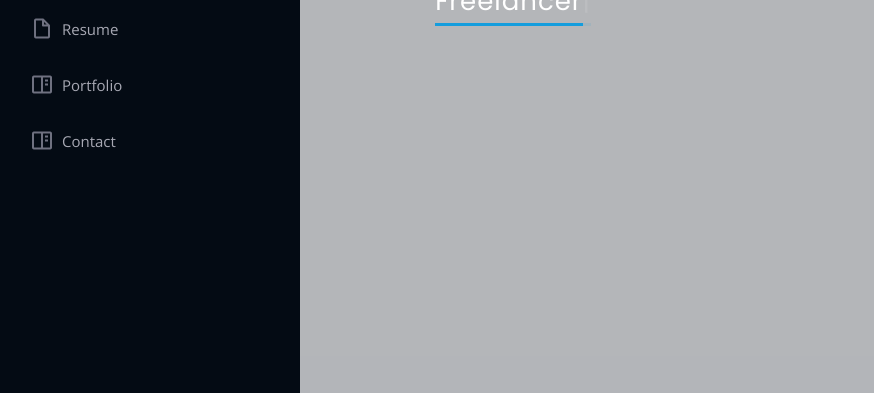
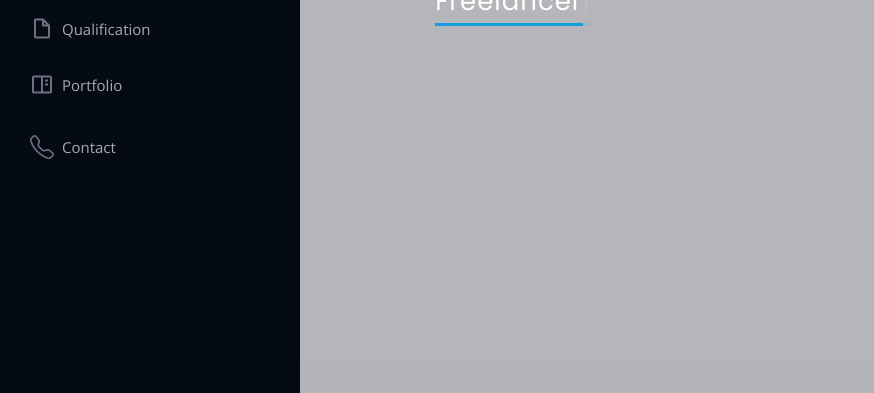
Before and after one commit to muralidhnr/portfolio, a plain HTML site: page index.html in a window 1280 px wide. Shown: the part 407-800 px from the top of the page, without its empty margins (0-874 px from the left). Drawn offline with nearby package versions, Linux system fonts and the light colour scheme.

Commit message:
Update index.html

```diff
--- a/index.html
+++ b/index.html
@@ -59,12 +59,12 @@
 
       <nav id="navbar" class="nav-menu navbar">
         <ul>
-            <li><a href="assets/Muralidharan.pdf">Resume <i class="bi bi-box-arrow-up-right"></i></a></li>
+            <li style="text-align:center;"><a href="assets/Muralidharan.pdf">Resume <i class="bi bi-box-arrow-up-right"></i></a></li>
           <li><a href="#hero" class="nav-link scrollto active"><i class="bx bx-home"></i> <span>Home</span></a></li>
           <li><a href="#about" class="nav-link scrollto"><i class="bx bx-user"></i> <span>About</span></a></li>
-          <li><a href="#resume" class="nav-link scrollto"><i class="bx bx-file-blank"></i> <span>Resume</span></a></li>
+          <li><a href="#resume" class="nav-link scrollto"><i class="bx bx-file-blank"></i> <span>Qualification</span></a></li>
           <li><a href="#portfolio" class="nav-link scrollto"><i class="bx bx-book-content"></i> <span>Portfolio</span></a></li>
-          <li><a href="#contact" class="nav-link scrollto"><i class="bx bx-book-content"></i> <span>Contact</span></a></li>
+          <li><a href="#contact" class="nav-link scrollto"><i class="bi bi-telephone"></i> <span>Contact</span></a></li>
         </ul>
       </nav><!-- .nav-menu -->
     </div>
```
